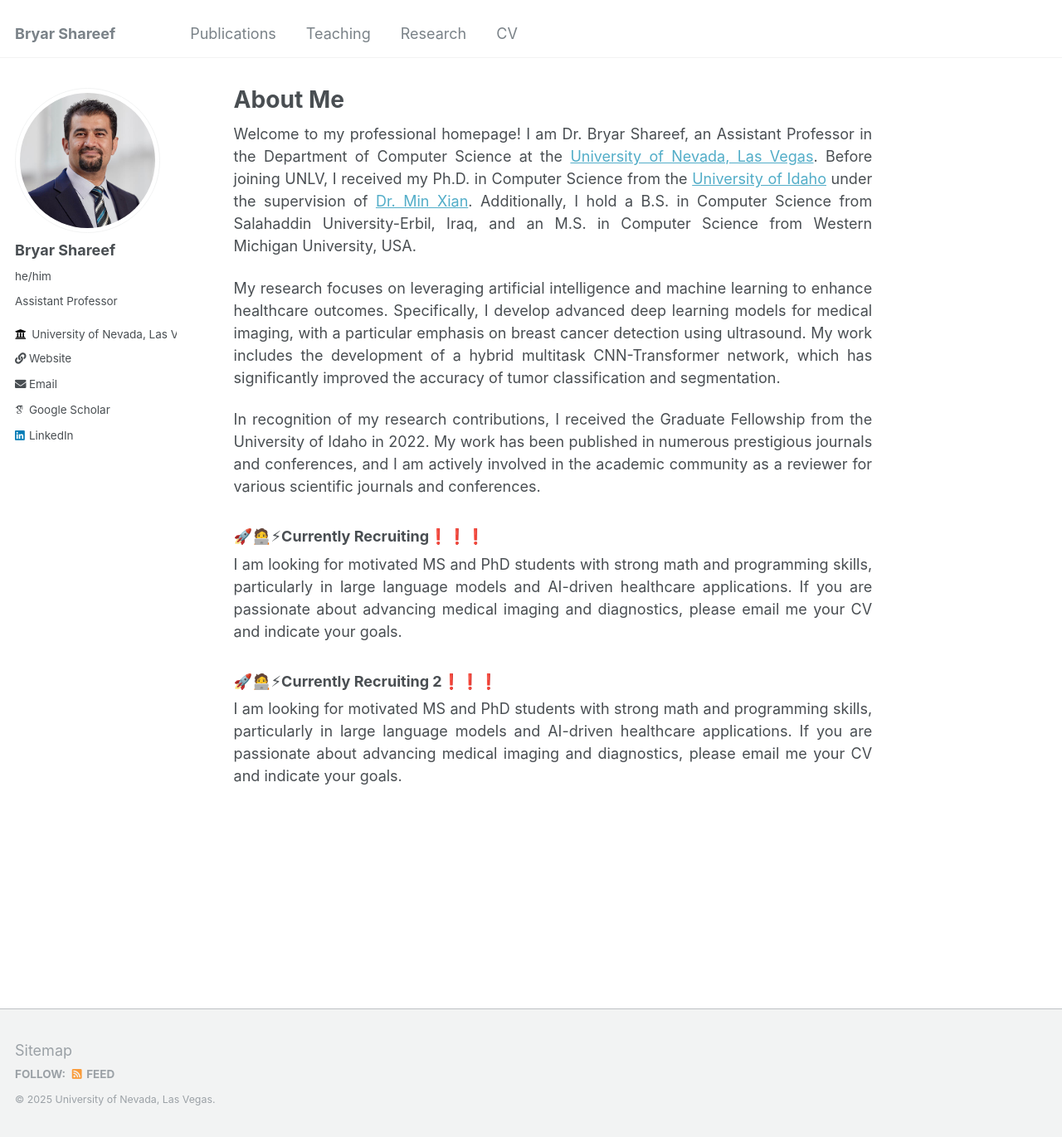
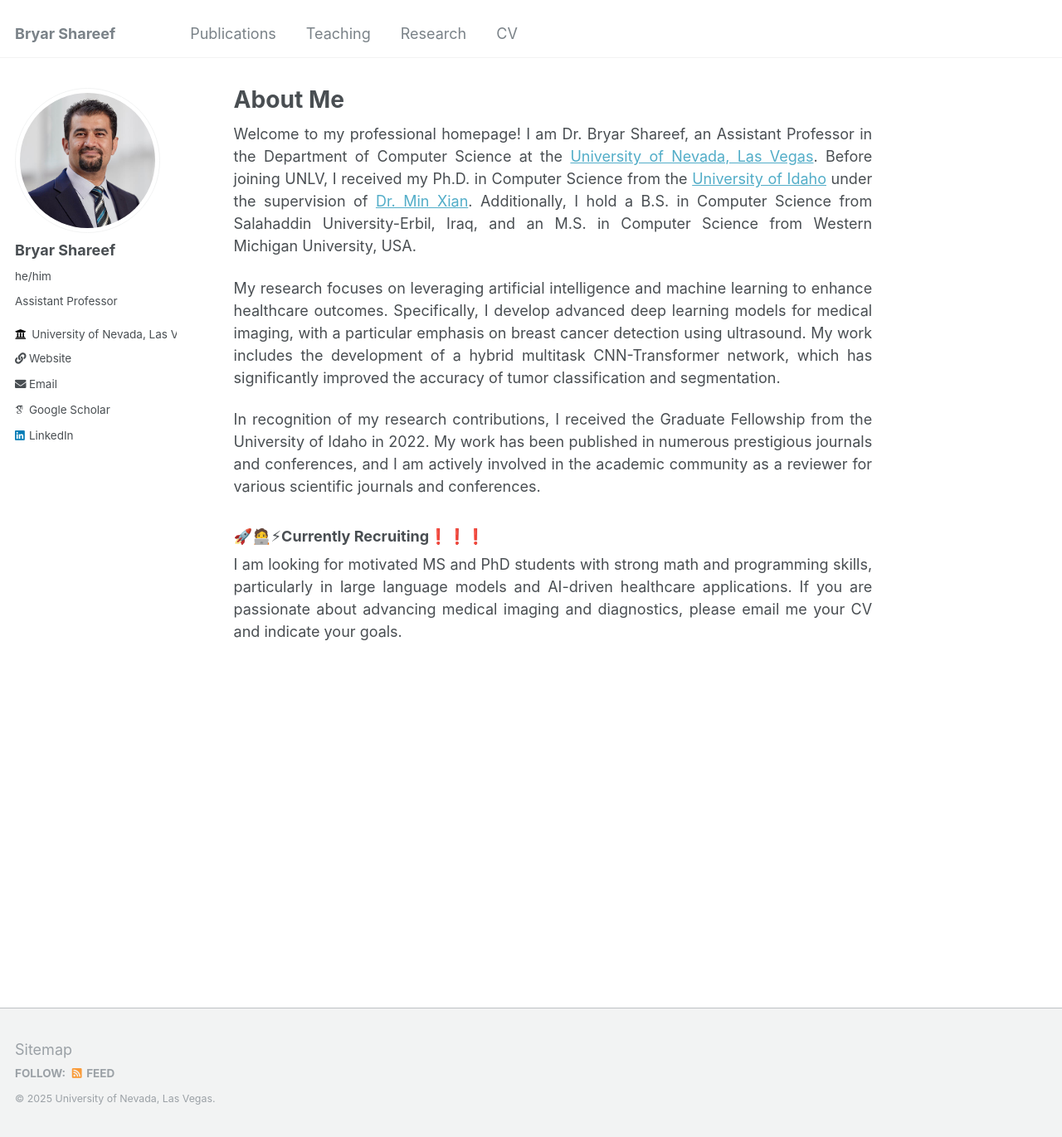
Before and after one commit to bryarshareef/bryarshareef.github.io, a Jekyll site: the page built from _pages/about.md, in a window 1280 px wide and 1371 px high. Shown: the whole window at 83% size. Built offline with Jekyll 4.4.1, drawn with Linux system fonts in a browser that asks for light colours; some web fonts are replaced.

Commit message:
Update about.md

```diff
--- a/_pages/about.md
+++ b/_pages/about.md
@@ -15,6 +15,3 @@ redirect_from:
 
 <h3>🚀🧑‍💻️⚡Currently Recruiting❗❗❗</h3>
 <p style="text-align:justify"> I am looking for motivated MS and PhD students with strong math and programming skills, particularly in large language models and AI-driven healthcare applications. If you are passionate about advancing medical imaging and diagnostics, please email me your CV and indicate your goals.</p>
-
-<h3>🚀🧑‍💻️⚡Currently Recruiting 2❗❗❗</h3>
-<p style="text-align:justify"> I am looking for motivated MS and PhD students with strong math and programming skills, particularly in large language models and AI-driven healthcare applications. If you are passionate about advancing medical imaging and diagnostics, please email me your CV and indicate your goals.</p>
```
